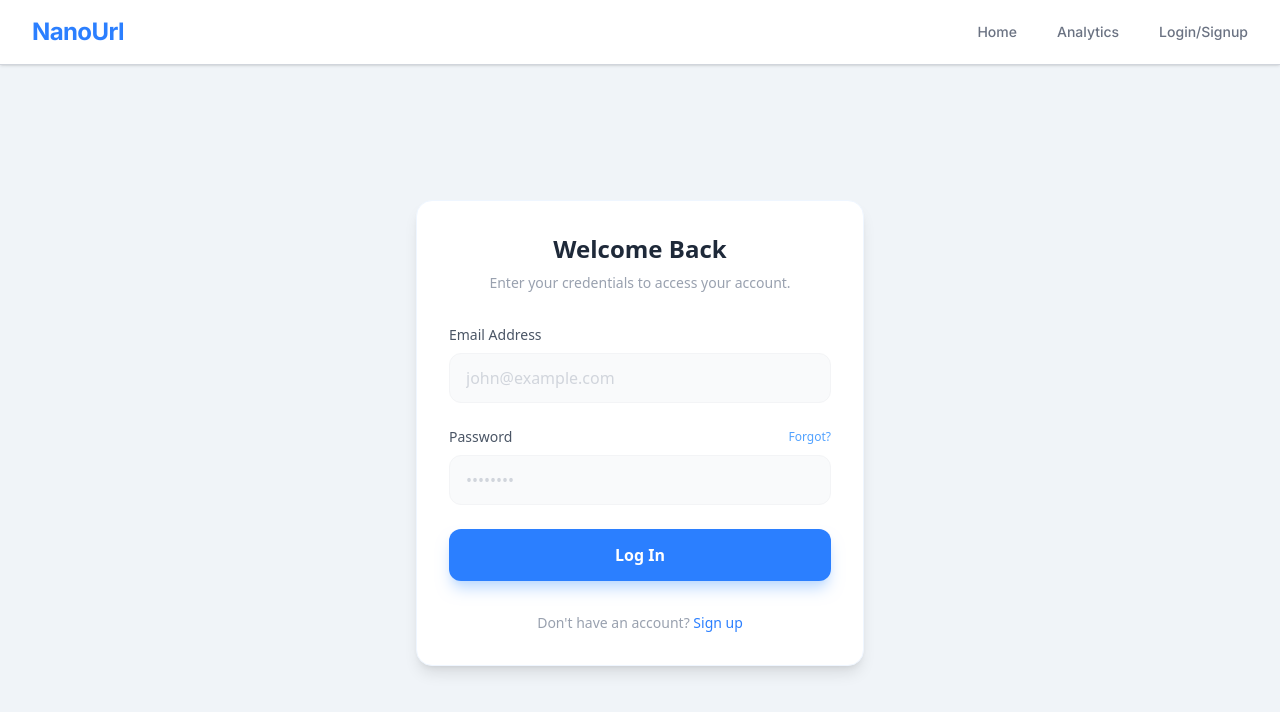
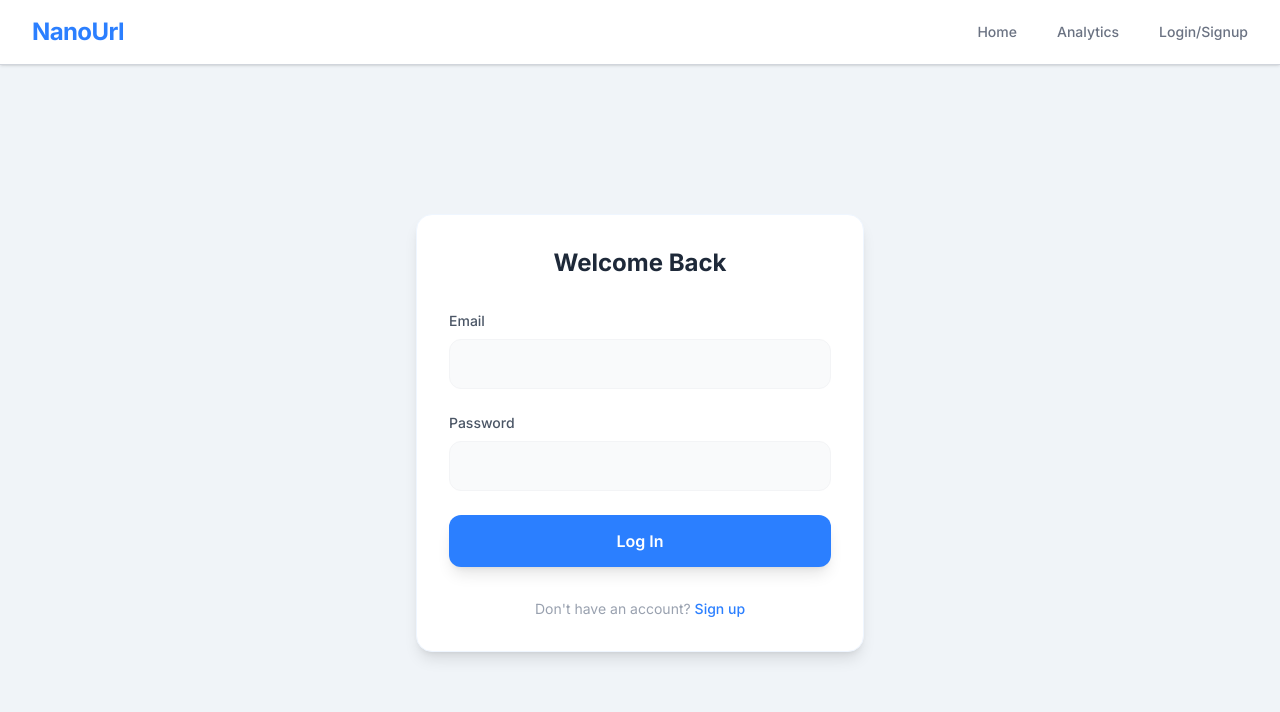
Before and after one commit to tanishmundra-codes/URL-Shortener, a React (Vite) app in the folder Frontend/: page /login in a window 1280 px wide. Shown: the top 712 px of the page. Built offline with nearby package versions, Linux system fonts and the light colour scheme; no server answers.

Commit message:
code updated

```diff
--- a/Frontend/src/components/Login.jsx
+++ b/Frontend/src/components/Login.jsx
@@ -2,19 +2,11 @@ import React, { useState } from 'react';
 import { Link, useNavigate } from 'react-router-dom';
 import backendUrl from "../api";
 
-const Login = () => {
+const Login = ({ setIsLoggedIn }) => { // Accept prop to update UI
     const navigate = useNavigate();
-
-  const [formData, setFormData] = useState({
-    email: '',
-    password: ''
-  });
-
+    const [email, setEmail] = useState("");
+    const [password, setPassword] = useState("");
     const [isLoading, setIsLoading] = useState(false);
-
-  const handleChange = (e) => {
-    setFormData({ ...formData, [e.target.name]: e.target.value });
-  };
 
     const handleSubmit = async (e) => {
         e.preventDefault();
@@ -23,88 +15,58 @@ const Login = () => {
         try {
             const response = await fetch(`${backendUrl}/user/login`, {
                 method: "POST",
-            credentials: 'include',
-            headers: {
-                "Content-Type": "application/json",
-            },
-            body: JSON.stringify(formData)
+                headers: { "Content-Type": "application/json" },
+                body: JSON.stringify({ email, password }),
+                credentials: "include" // Still try to set cookie as backup
             });
 
             const data = await response.json();
 
             if (response.ok) {
-            localStorage.setItem("uid", "logged_in");
+                if (data.token) {
+                    localStorage.setItem("token", data.token);
+                    console.log("Token saved to storage:", data.token);
+                } else {
+                    console.error("Backend did not send a token!");
+                }
+                setIsLoggedIn(true);
                 navigate('/');
             } else {
                 alert(data.error || "Login failed");
             }
-
         } catch (error) {
-        console.error("Network Error:", error);
-        alert("Server not responding. Is the backend running?");
+            console.error("Login Error:", error);
+            alert("Network error.");
         } finally {
             setIsLoading(false);
         }
     };
 
     return (
-    <div className="w-full min-h-[calc(100vh-64px)] bg-[#f0f4f8] flex justify-center items-center p-4 md:p-6 font-sans">
-
-      <div className="w-11/12 max-w-md bg-white p-6 md:p-8 rounded-2xl shadow-lg border border-blue-50">
-
-        <div className="text-center mb-8">
-            <h2 className="text-2xl font-bold text-gray-800">Welcome Back</h2>
-            <p className="text-gray-400 text-sm mt-2">Enter your credentials to access your account.</p>
-        </div>
+        <div className="w-full min-h-[calc(100vh-64px)] bg-[#f0f4f8] flex justify-center items-center p-4">
+            <div className="w-11/12 max-w-md bg-white p-8 rounded-2xl shadow-lg border border-blue-50">
+                <h2 className="text-2xl font-bold text-center text-gray-800 mb-8">Welcome Back</h2>
 
                 <form onSubmit={handleSubmit} className="space-y-6">
-
                     <div>
-                <label className="block text-gray-600 text-sm font-medium mb-2">Email Address</label>
-                <input
-                    type="email"
-                    name="email"
-                    value={formData.email}
-                    onChange={handleChange}
-                    required
-                    className="w-full px-4 py-3 rounded-xl bg-gray-50 border border-gray-100 focus:border-blue-400 focus:ring-4 focus:ring-blue-500/10 outline-none transition-all duration-200 text-gray-700 placeholder-gray-300"
-                    placeholder="john@example.com"
-                />
+                        <label className="block text-gray-600 text-sm font-medium mb-2">Email</label>
+                        <input type="email" value={email} onChange={(e) => setEmail(e.target.value)} required
+                            className="w-full px-4 py-3 rounded-xl bg-gray-50 border border-gray-100 outline-none focus:ring-2 focus:ring-blue-100" />
                     </div>
-
                     <div>
-                <div className="flex justify-between items-center mb-2">
-                    <label className="block text-gray-600 text-sm font-medium">Password</label>
-                    <button type="button" className="text-xs text-blue-400 hover:text-blue-500 font-medium">Forgot?</button>
+                        <label className="block text-gray-600 text-sm font-medium mb-2">Password</label>
+                        <input type="password" value={password} onChange={(e) => setPassword(e.target.value)} required
+                            className="w-full px-4 py-3 rounded-xl bg-gray-50 border border-gray-100 outline-none focus:ring-2 focus:ring-blue-100" />
                     </div>
-                <input
-                    type="password"
-                    name="password"
-                    value={formData.password}
-                    onChange={handleChange}
-                    required
-                    className="w-full px-4 py-3 rounded-xl bg-gray-50 border border-gray-100 focus:border-blue-400 focus:ring-4 focus:ring-blue-500/10 outline-none transition-all duration-200 text-gray-700 placeholder-gray-300"
-                    placeholder="••••••••"
-                />
-            </div>
-
-            <button
-                type="submit"
-                disabled={isLoading}
-                className={`w-full bg-blue-500 hover:bg-blue-600 text-white font-semibold py-3.5 rounded-xl transition-all duration-200 shadow-lg shadow-blue-200 hover:shadow-blue-300 hover:-translate-y-0.5
-                ${isLoading ? "opacity-70 cursor-not-allowed" : ""}`}
-            >
+                    <button type="submit" disabled={isLoading}
+                        className="w-full bg-blue-500 text-white font-semibold py-3.5 rounded-xl shadow-lg hover:bg-blue-600 transition-all">
                         {isLoading ? "Logging in..." : "Log In"}
                     </button>
                 </form>
 
                 <div className="mt-8 text-center text-sm text-gray-400">
-            Don't have an account?{' '}
-            <Link to="/signup" className="text-blue-500 font-medium hover:text-blue-600 transition-colors">
-                Sign up
-            </Link>
+                    Don't have an account? <Link to="/signup" className="text-blue-500 font-medium">Sign up</Link>
                 </div>
-
             </div>
         </div>
     );
```
Also changed, not shown: 1 other file (tests, documents, lock files or other folders). Lines whose indentation alone changed are shown as unchanged.
